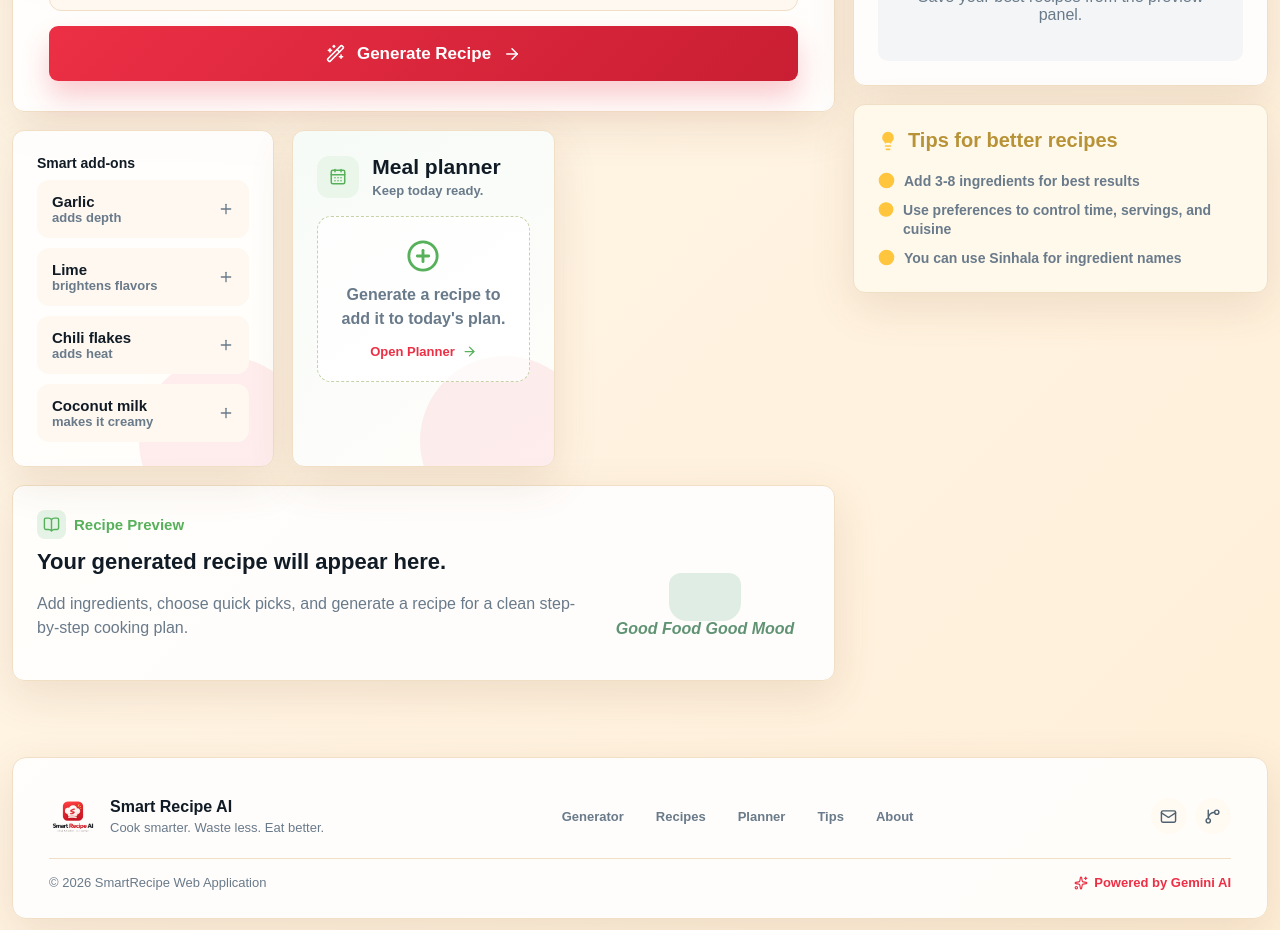
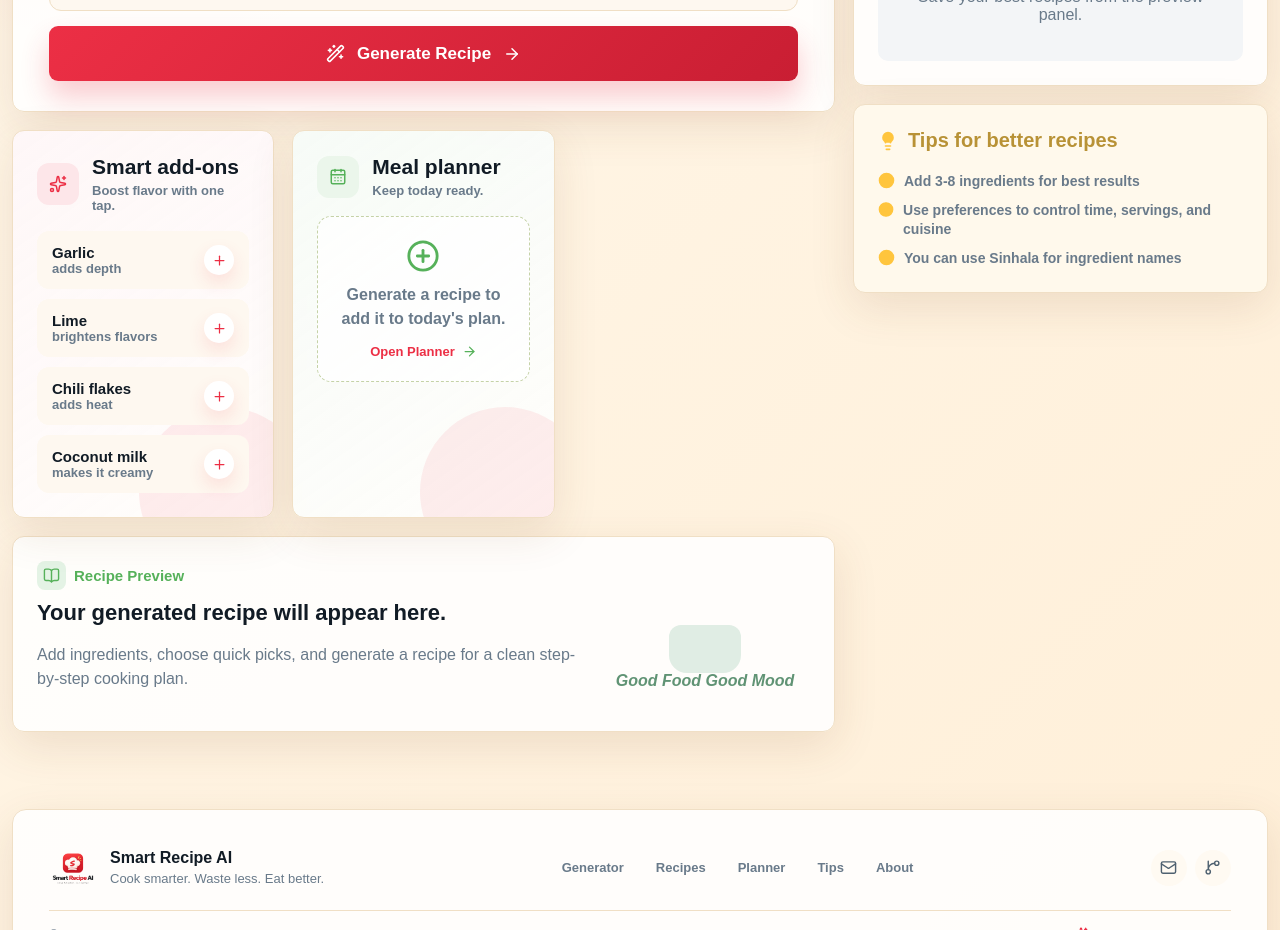
Before and after one commit to RensithUdara/SmartRecipe-Web-Application, a Next.js app: page / in a window 1280 px wide. Shown: the part 1280-2210 px from the top of the page. Built offline with nearby package versions, Linux system fonts and the light colour scheme.

Commit message:
refactor PantrySuggestions component to enhance layout and add visual elements

```diff
--- a/components/PantrySuggestions.tsx
+++ b/components/PantrySuggestions.tsx
@@ -1,4 +1,4 @@
-import { Plus } from "lucide-react";
+import { Plus, Sparkles } from "lucide-react";
 import { PANTRY_SUGGESTIONS } from "@/lib/recipe-data";
 import { getIngredientsList } from "@/lib/recipe-utils";
 
@@ -17,8 +17,16 @@ export function PantrySuggestions({
   ).slice(0, 4);
 
   return (
-    <section className="mini-card">
-      <h3>Smart add-ons</h3>
+    <section className="mini-card addon-card">
+      <div className="mini-card-heading">
+        <span className="mini-icon red">
+          <Sparkles size={18} />
+        </span>
+        <div>
+          <h3>Smart add-ons</h3>
+          <p>Boost flavor with one tap.</p>
+        </div>
+      </div>
       <div className="suggestion-list">
         {suggestions.map((suggestion) => (
           <button
@@ -30,7 +38,9 @@ export function PantrySuggestions({
               <strong>{suggestion.name}</strong>
               {suggestion.reason}
             </span>
-            <Plus size={16} />
+            <span className="add-chip" aria-hidden="true">
+              <Plus size={15} />
+            </span>
           </button>
         ))}
       </div>
```
